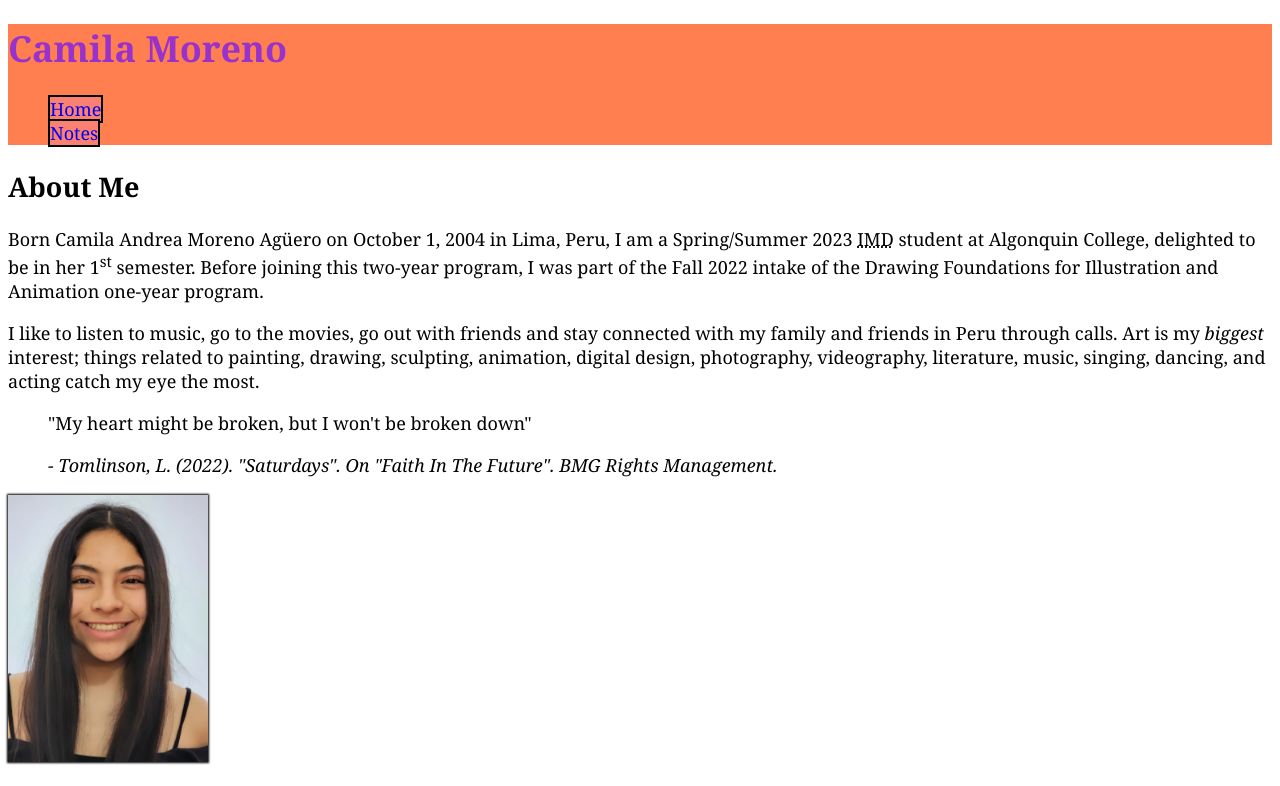
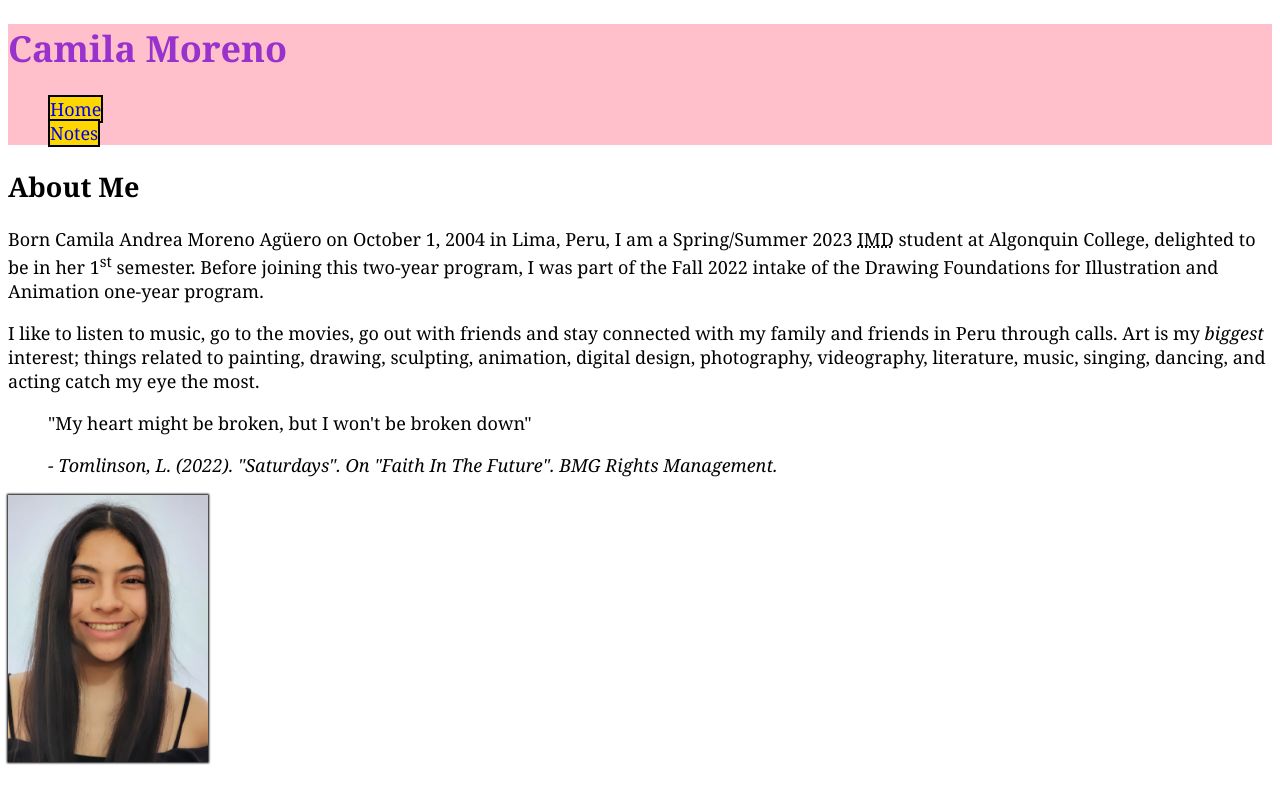
Before and after one commit to more0335/more0335.github.io, a plain HTML site: page html-assignment/index.html in a window 1280 px wide. Shown: the top 786 px of the page. Drawn offline with Linux system fonts and the light colour scheme.

Commit message:
change colors

```diff
--- a/html-assignment/css/main.css
+++ b/html-assignment/css/main.css
@@ -1,10 +1,10 @@
 body {
-    font-family: Georgia, 'Times New Roman', Times, serif;
+    font-family: Cambria, Cochin, Georgia, Times, 'Times New Roman', serif;
     font-size: 18px;
 }
 
 header, footer {
-    background-color: coral;
+    background-color: pink;
 }
 
 .site-title {
@@ -31,10 +31,10 @@ header, footer {
 
 a {
     text-decoration: none;
-    background-color: salmon;
+    background-color: gold;
     border: 2px solid #000;
 }
 
 a:hover {
-    background-color: gold;
+    background-color: coral;
 }
```
